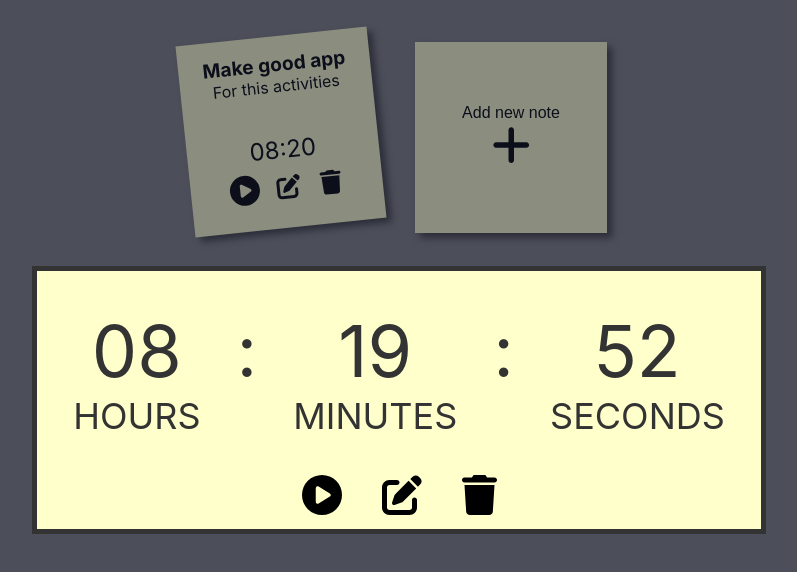
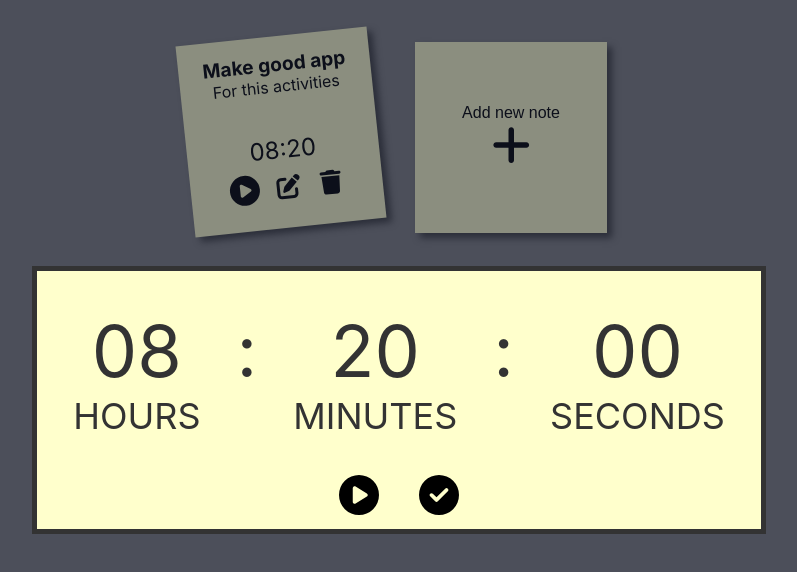
Before and after one commit to b1gslick/scheduler_client, a React (Vite) app: page / in a window 1280 px wide. Both pictures are taken after a click on the button 485 px from the left and 192 px from the top of the page. Shown: the top 572 px of the page, without its empty margins (241-1038 px from the left). Built offline with nearby package versions, Linux system fonts and the light colour scheme.

Commit message:
fix basic layout

```diff
--- a/src/App.tsx
+++ b/src/App.tsx
@@ -14,6 +14,7 @@ const App = () => {
       title: "Make good app",
       description: "For this activities",
       time: 500,
+      isFinish: false,
     },
   ];
   const [notes, setRows] = useState(note);
@@ -28,16 +29,14 @@ const App = () => {
   };
 
   const editRow = (note: NoteProps) => {
-    // let newRow: RowProps[] = rows.map((r: RowProps) => {
-    // if (r.id === row.id) {
-    // return row;
-    // }
-    // return r;
-    // });
-    // setRows([...newRow]);
+    let newNotes: NoteProps[] = notes.map((r: NoteProps) => {
+      if (r.id === note.id) {
+        return note;
+      }
+      return r;
+    });
+    setRows([...newNotes]);
   };
-
-  const playTimer = (note: NoteProps) => {};
 
   return (
     <Layout>
@@ -46,12 +45,7 @@ const App = () => {
           <Modal visible={modal} setVisible={setModal}>
             <AddNote create={createRow} />
           </Modal>
-          <NotesLists
-            notes={notes}
-            remove={removeRow}
-            edit={editRow}
-            timer={playTimer}
-          >
+          <NotesLists notes={notes} remove={removeRow} edit={editRow}>
             <AddNoteButton onClick={() => setModal(true)} />
           </NotesLists>
         </div>
--- a/src/components/UI/AppButton.tsx
+++ b/src/components/UI/AppButton.tsx
@@ -1,4 +1,3 @@
-import { IconProp } from "@fortawesome/fontawesome-svg-core";
 import "./AppButton.css";
 
 interface ButtonProps {
--- a/src/components/UI/NoteButton.tsx
+++ b/src/components/UI/NoteButton.tsx
@@ -6,6 +6,7 @@ type Props = {
   onClick: any;
   icon: IconProp;
   id?: string;
+  disabled?: boolean;
 };
 
 const NoteButton = (props: Props) => {
--- a/src/components/notes/AddNote.tsx
+++ b/src/components/notes/AddNote.tsx
@@ -19,6 +19,7 @@ const AddNote = (props: AddNoteProps) => {
     e.preventDefault();
     const newNote = {
       ...note,
+      isFinish: false,
       id: Date.now(),
     };
     props.create(newNote);
--- a/src/components/notes/EditNote.tsx
+++ b/src/components/notes/EditNote.tsx
@@ -9,39 +9,43 @@ type EditNoteProps = {
 };
 
 const EditNote = (props: EditNoteProps) => {
-  const [note, setEditNote] = useState(props.note);
+  const [title, setEditTitle] = useState(props.note.title);
+  const [description, setEditDescription] = useState(props.note.description);
+  const [time, setEditTime] = useState(props.note.time);
   const editNote = (e: any) => {
     e.preventDefault();
+    const note = {
+      ...props.note,
+      title: title,
+      description: description,
+      time: time,
+    };
+    props.edit(note);
   };
   return (
     <div className="note">
       <form>
         <input
-          value={props.note.title}
-          onChange={(e: any) => setEditNote({ ...note, title: e.target.value })}
+          value={title}
+          onChange={(e: any) => setEditTitle(e.target.value)}
           className="inputTitle"
           type="text"
-          placeholder="Title for activities"
         ></input>
         <textarea
-          value={props.note.description}
-          onChange={(e: any) =>
-            setEditNote({ ...note, description: e.target.value })
-          }
+          value={description}
+          onChange={(e: any) => setEditDescription(e.target.value)}
           className="inputDesc"
-          placeholder="Description about activities"
         ></textarea>
         <input
-          value={props.note.time}
-          onChange={(e: any) => setEditNote({ ...note, time: e.target.value })}
+          value={time}
+          onChange={(e: any) => setEditTime(e.target.value)}
           className="inputTime"
           type="number"
-          placeholder="Time in minutes"
           min={0}
           max={1440}
         ></input>
       </form>
-      <AppButton onClick={() => props.edit?.(props)}>Save</AppButton>
+      <AppButton onClick={editNote}>Save</AppButton>
     </div>
   );
 };
--- a/src/components/notes/Note.tsx
+++ b/src/components/notes/Note.tsx
@@ -9,15 +9,15 @@ import {
 import Modal from "../UI/Modal";
 import EditNote from "./EditNote";
 import Timer from "../timer/Timer";
-import { convertMinsToHrsMins } from "../../Utils/helper";
+import { convertMinsToHrsMins } from "../../utils/helper";
 
 export type NoteProps = {
   id: number;
   title: string;
   description: string;
+  isFinish: boolean;
   time: number;
   remove?: any;
-  playTimer?: any;
   edit?: any;
 };
 
@@ -31,7 +31,7 @@ const Note = (props: NoteProps) => {
         <EditNote note={props} edit={props.edit}></EditNote>
       </Modal>
       <Modal visible={playModal} setVisible={setTimerModal}>
-        <Timer note={props} playTimer={props.playTimer}></Timer>
+        <Timer note={props}></Timer>
       </Modal>
       <a href="#" className="note__container">
         <h2
--- a/src/components/notes_list/NotesLists.tsx
+++ b/src/components/notes_list/NotesLists.tsx
@@ -6,7 +6,6 @@ interface NotesListProps {
   remove: any;
   edit: any;
   children: ReactNode;
-  timer: any;
 }
 
 const NotesLists = (props: NotesListProps) => {
@@ -19,7 +18,6 @@ const NotesLists = (props: NotesListProps) => {
             {...note}
             key={note.id}
             edit={props.edit}
-            playTimer={props.timer}
           />
         </li>
       ))}
--- a/src/components/timer/Timer.tsx
+++ b/src/components/timer/Timer.tsx
@@ -2,33 +2,32 @@ import { NoteProps } from "../notes/Note";
 import { useEffect, useState } from "react";
 import "./Timer.css";
 import {
-  faEdit,
+  faCheckCircle,
+  faPauseCircle,
   faPlayCircle,
-  faTrash,
 } from "@fortawesome/free-solid-svg-icons";
 import NoteButton from "../UI/NoteButton";
-import AppButton from "../UI/AppButton";
 
 type timerProps = {
-  playTimer: any;
   note: NoteProps;
 };
 
 const Timer = (props: timerProps) => {
   const [time, setTime] = useState(props.note.time * 60);
+  const [isPlay, setPlay] = useState(false);
+  const [isFinish, setFinish] = useState(props.note.isFinish);
 
   useEffect(() => {
-    let timer = setInterval(() => {
-      setTime((time) => {
-        if (time === 0) {
+    let timer: any = null;
+    if (isPlay) {
+      timer = setInterval(() => {
+        setTime((time: number) => time - 1);
+      }, 1000);
+    }
+    return () => {
       clearInterval(timer);
-          return 0;
-        } else return time - 1;
+    };
   });
-    }, 1000);
-    return () => clearInterval(timer);
-  }, []);
-
   const hours = Math.floor(time / 3600);
   const minutes = Math.floor((time % 3600) / 60);
   const seconds = Math.floor(time % 60);
@@ -54,20 +53,28 @@ const Timer = (props: timerProps) => {
         </ul>
       </div>
       <div className="button_container">
+        {isFinish ? (
+          <></>
+        ) : isPlay ? (
+          <NoteButton
+            id="timer-button"
+            icon={faPauseCircle}
+            onClick={() => setPlay(false)}
+          />
+        ) : (
           <NoteButton
             id="timer-button"
             icon={faPlayCircle}
-          onClick={() => setTimerModal(true)}
+            onClick={() => {
+              setPlay(true);
+            }}
           />
+        )}
+
         <NoteButton
           id="timer-button"
-          icon={faEdit}
-          onClick={() => setEditModal(true)}
-        />
-        <NoteButton
-          id="timer-button"
-          icon={faTrash}
-          onClick={() => props.remove?.(props)}
+          icon={faCheckCircle}
+          onClick={() => setFinish(true)}
         />
       </div>
     </div>
```
Also changed, not shown: src/utils/helper.ts (renamed from src/Utils/helper.ts), 2 other files (tests, documents, lock files or other folders). Lines whose indentation alone changed are shown as unchanged.
